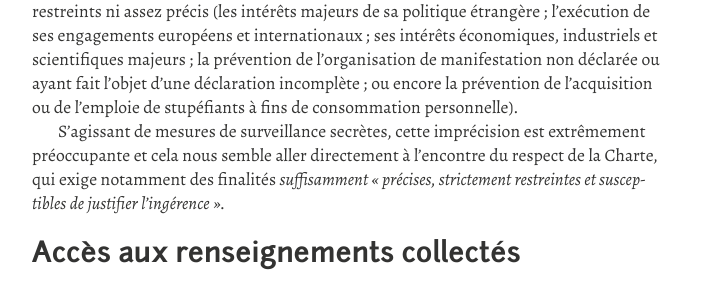
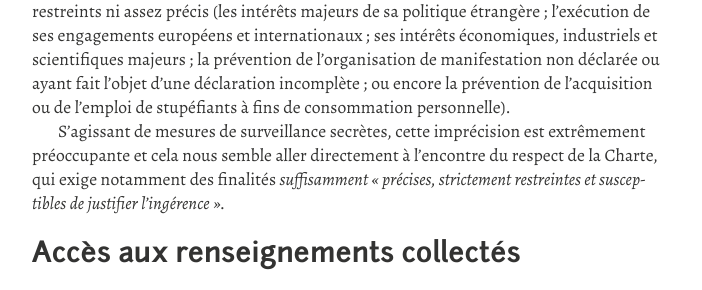
Before and after one commit to hugoroy/exegetes-web, a Jekyll site: the page built from _posts/2016-05-09-renseignement-offensive-conseil-detat-et-qpc.md, in a window 1280 px wide and 900 px high, scrolled down 1470 px. Shown: the part 333-623 px from the top of the window, without its empty margins (288-990 px from the left). Built offline with Jekyll 4.4.1, drawn with Linux system fonts in a browser that asks for light colours; nearby versions of some CDN libraries; some of the changed text lies outside the part shown.

```diff
--- a/_posts/2016-05-09-renseignement-offensive-conseil-detat-et-qpc.md
+++ b/_posts/2016-05-09-renseignement-offensive-conseil-detat-et-qpc.md
@@ -43,7 +43,7 @@ L'ensemble de nos arguments peuvent être consultés dans [nos écritures][dossi
 
 ## Finalités
 
-C'était  déjà l'un des arguments soulevés dans le [mémoire en « porte  étroite »][amicus] que nous avions déposé devant le Conseil  constitutionnel  l'été dernier : la loi renseignement autorise les  services à espionner  la population pour tout un tas de motifs pas suffisamment restreints ni assez précis (les intérêts majeurs de sa politique  étrangère ;  l'exécution de ses engagements européens et internationaux ;  ses  intérêts économiques, industriels et scientifiques majeurs ; la prévention de l'organisation de manifestation non déclarée ou ayant  fait  l'objet d'une déclaration incomplète ; ou encore la prévention de   l’acquisition ou de l'emploie de stupéfiants à fins de consommation   personnelle).
+C'était  déjà l'un des arguments soulevés dans le [mémoire en « porte  étroite »][amicus] que nous avions déposé devant le Conseil  constitutionnel  l'été dernier : la loi renseignement autorise les  services à espionner  la population pour tout un tas de motifs pas suffisamment restreints ni assez précis (les intérêts majeurs de sa politique  étrangère ;  l'exécution de ses engagements européens et internationaux ;  ses  intérêts économiques, industriels et scientifiques majeurs ; la prévention de l'organisation de manifestation non déclarée ou ayant  fait  l'objet d'une déclaration incomplète ; ou encore la prévention de   l’acquisition ou de l'emploi de stupéfiants à fins de consommation   personnelle).
 
 S'agissant  de mesures de surveillance secrètes, cette  imprécision est extrêmement  préoccupante et cela nous semble aller directement à  l'encontre du respect de la Charte, qui  exige notamment des finalités *suffisamment « précises, strictement restreintes et susceptibles de justifier l’ingérence »*.
 
--- a/recours/verificationcnctr/CEtat/noticeInfo.txt
+++ /dev/null
@@ -1,3 +0,0 @@
-
-En raison des informations personnelles et privées contenues dans ces
-mémoires, nous avons décidé d'opérer une petite censure.
--- a/recours/verificationcnctr/Cnctr/pourquoiCestVide.txt
+++ /dev/null
@@ -1,4 +0,0 @@
-
-En raison des informations personnelles et privées contenues dans ces
-mémoires, nous avons décidé de ne pas les publier avant d'avoir
-effectué une petite censure.
```
Also changed, not shown: other parts of _posts/2016-05-09-renseignement-offensive-conseil-detat-et-qpc.md (+1 -1 lines), index.md (+1 -1 lines), 1 other file.
